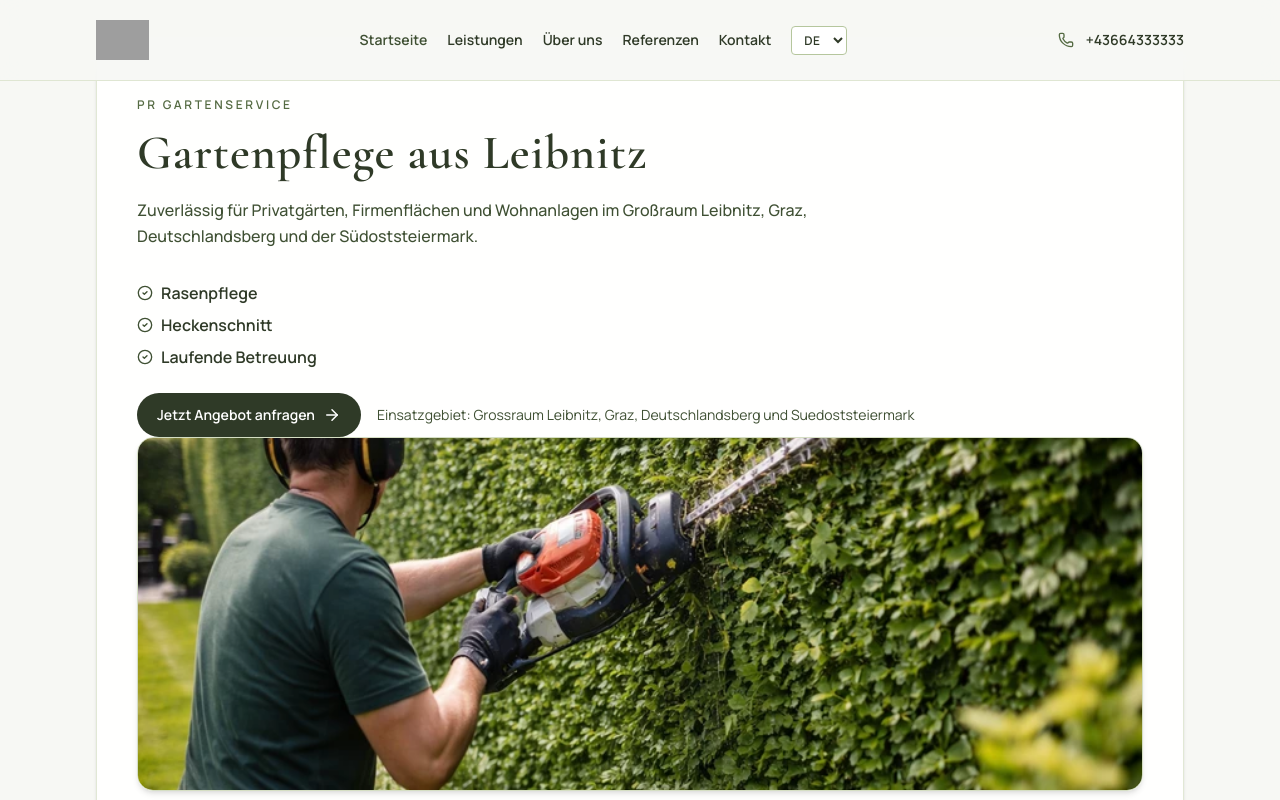
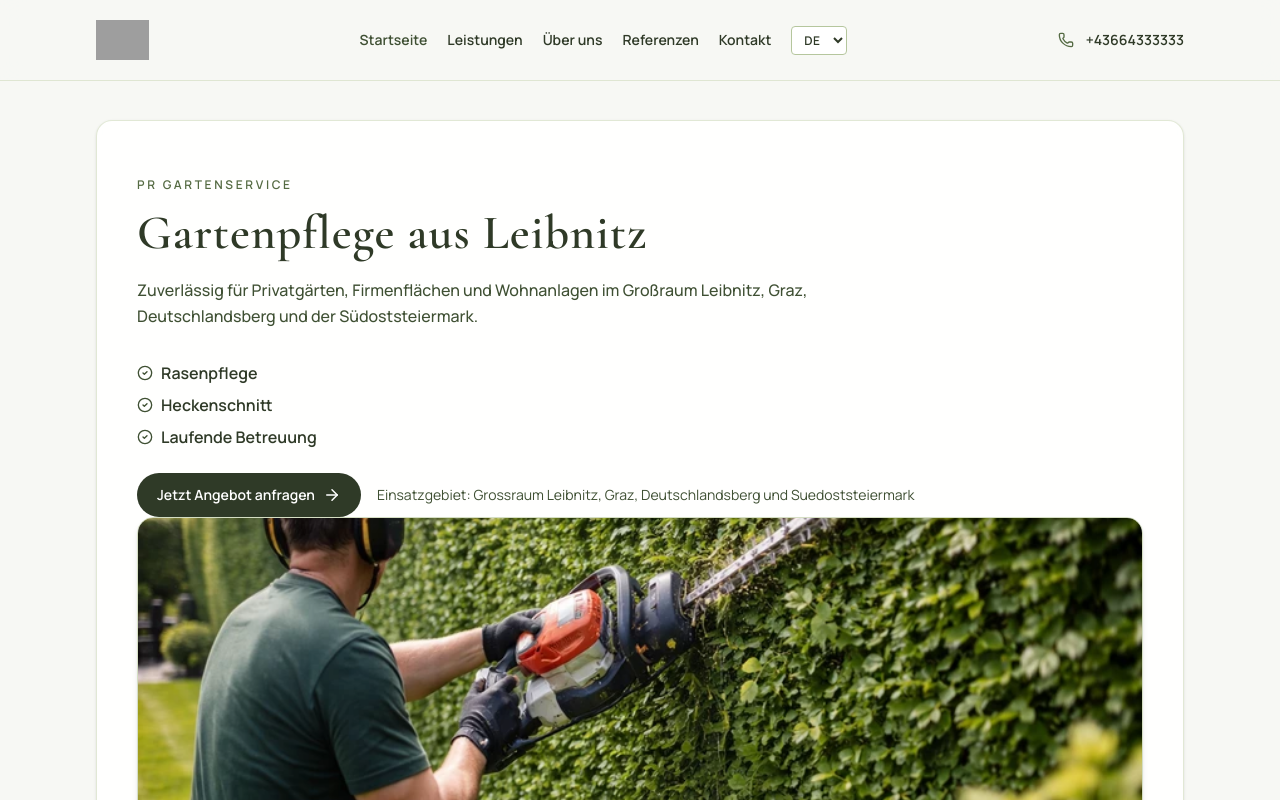
Before and after one commit to tipicoUEFN/gartenfirma, a React (Vite) app: page / in a window 1280 px wide. Shown: the top 800 px of the page. Built offline with nearby package versions, Linux system fonts and the light colour scheme; grey boxes are pictures that could not be loaded.

Commit message:
Normalize top spacing across pages under fixed navbar

```diff
--- a/src/App.jsx
+++ b/src/App.jsx
@@ -35,7 +35,7 @@ function App() {
       <ScrollToTop />
       <div className="min-h-screen bg-olive-50 text-anthracite-900">
         <Navbar />
-        <main>
+        <main className="pt-20">
           <Routes>
             <Route path="/" element={<HomePage />} />
             <Route path="/leistungen" element={<ServicesPage />} />
--- a/src/components/PageHero.jsx
+++ b/src/components/PageHero.jsx
@@ -1,6 +1,6 @@
 function PageHero({ eyebrow, title, text, children, imageSrc, imageAlt, imageSrcSet, imageContent }) {
   return (
-    <section className="section-spacing pt-28 sm:pt-32">
+    <section className="section-spacing pt-6 sm:pt-8 lg:pt-10">
       <div className="container-width">
         <div className="reveal glass-card overflow-hidden px-6 py-10 sm:px-10 sm:py-14">
           <div className={imageSrc ? 'grid gap-8 lg:grid-cols-[1.1fr_0.9fr] lg:items-center' : ''}>
```
